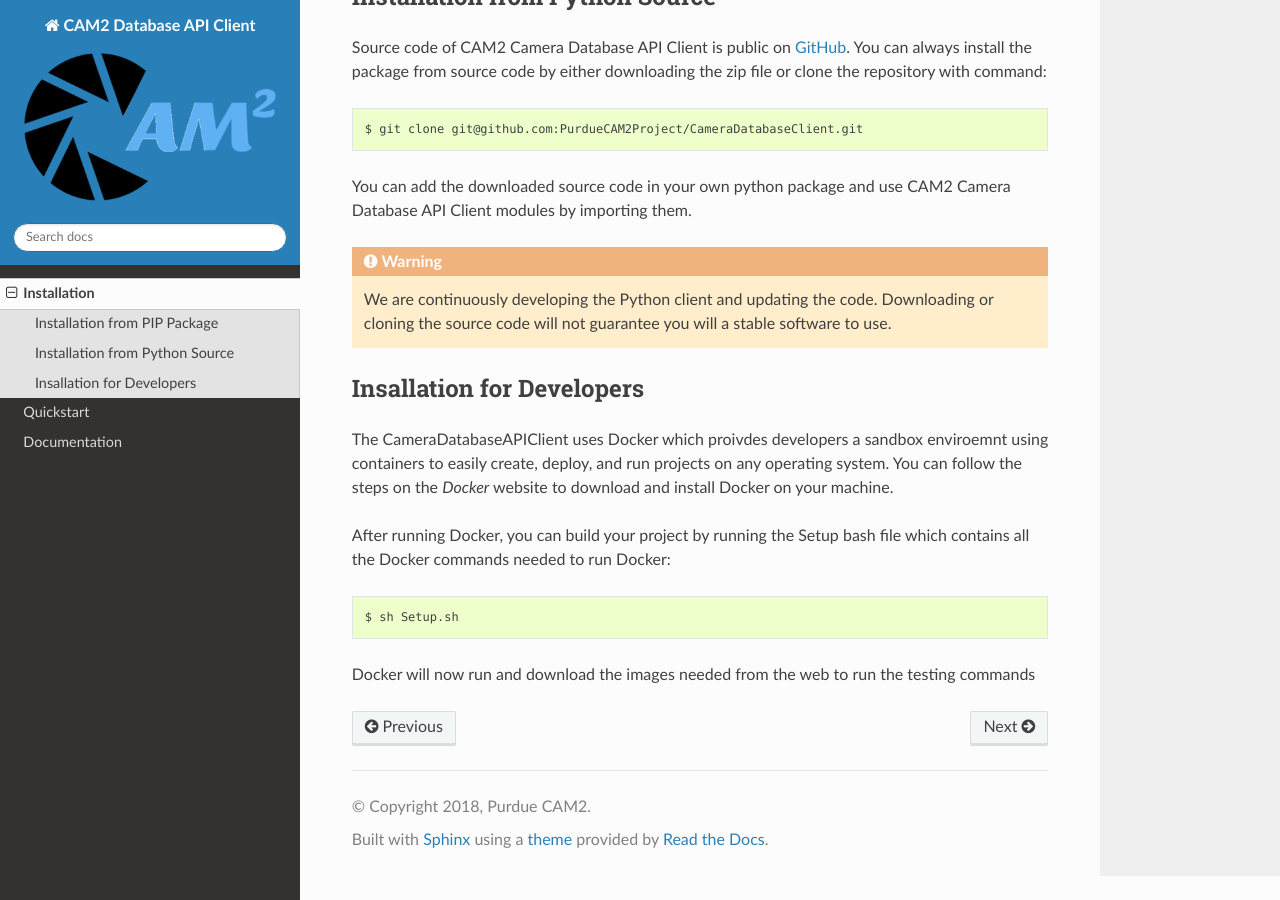
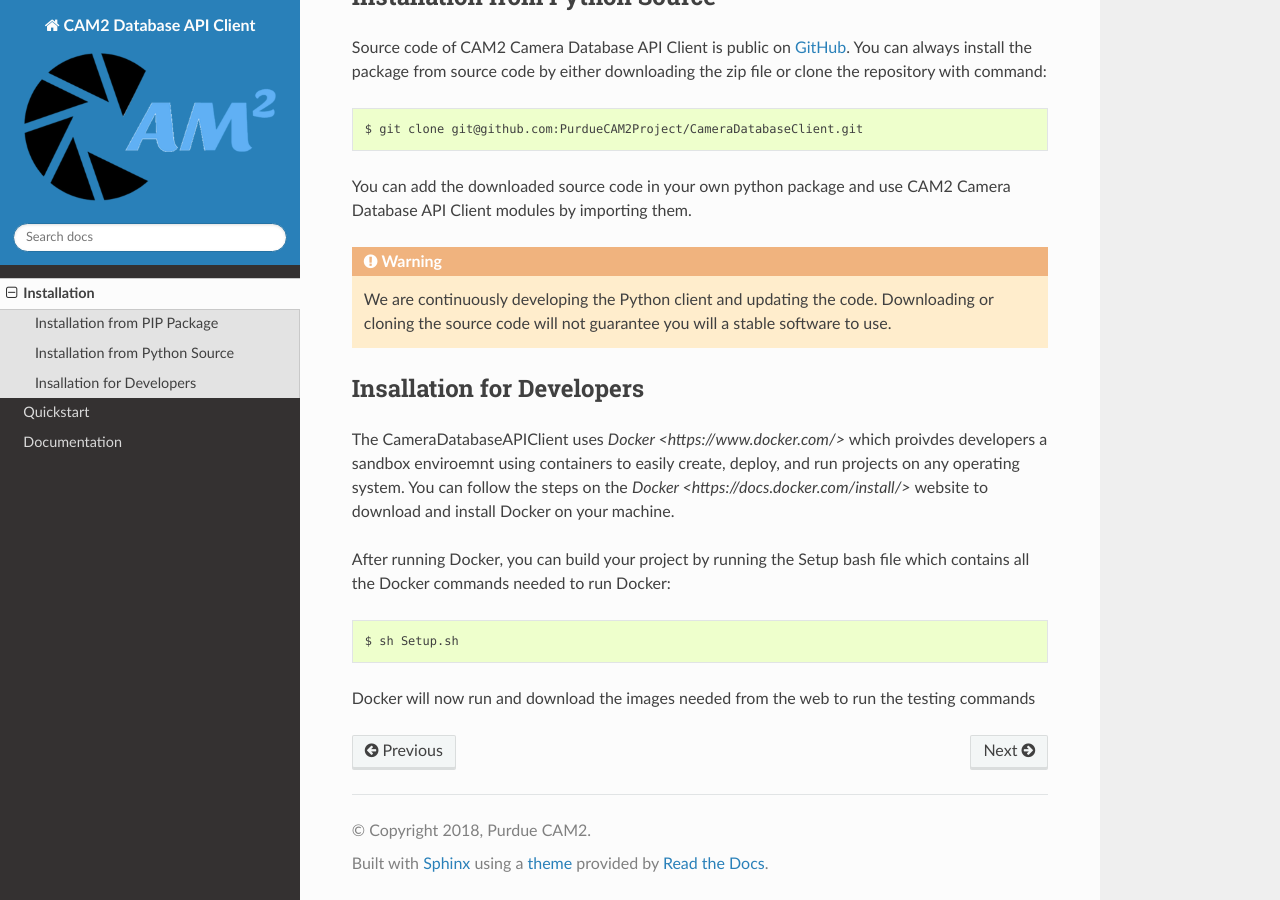
Before and after one commit to PurdueCAM2Project/CameraDatabaseClient, a Sphinx documentation site: the page built from source/INSTALL.rst, in a window 1280 px wide and 900 px high, scrolled down 561 px. Built offline with Sphinx 7.4.7 and the Read the Docs theme 2.0.0, drawn with Linux system fonts in a browser that asks for light colours; some of the changed lines change nothing that is shown.

Commit message:
Added links to docker website
Added links to docker website and installation instructions

```diff
--- a/source/INSTALL.rst
+++ b/source/INSTALL.rst
@@ -44,7 +44,7 @@
 Insallation for Developers
 ---------------------------------
 
-The CameraDatabaseAPIClient uses Docker which proivdes developers a sandbox enviroemnt using containers to easily create, deploy, and run projects on any operating system. You can follow the steps on the *Docker* website to download and install Docker on your machine.
+The CameraDatabaseAPIClient uses `Docker <https://www.docker.com/>` which proivdes developers a sandbox enviroemnt using containers to easily create, deploy, and run projects on any operating system. You can follow the steps on the `Docker <https://docs.docker.com/install/>` website to download and install Docker on your machine.
 
 After running Docker, you can build your project by running the Setup bash file which contains all the Docker commands needed to run Docker:
 
```
